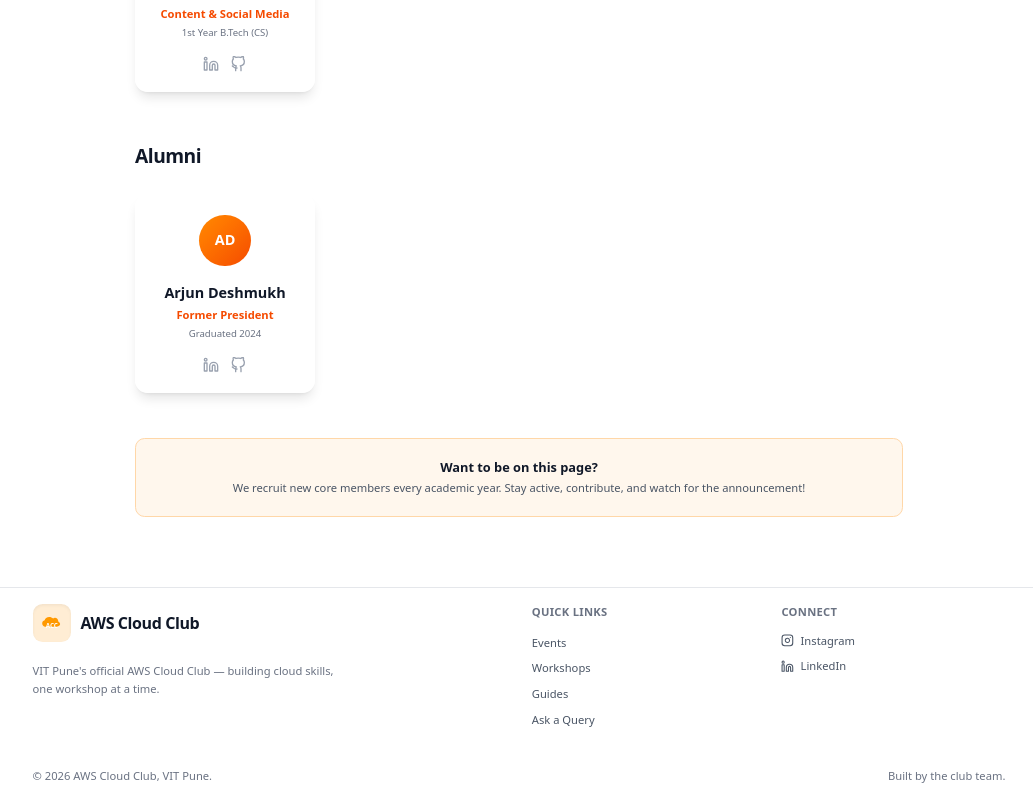
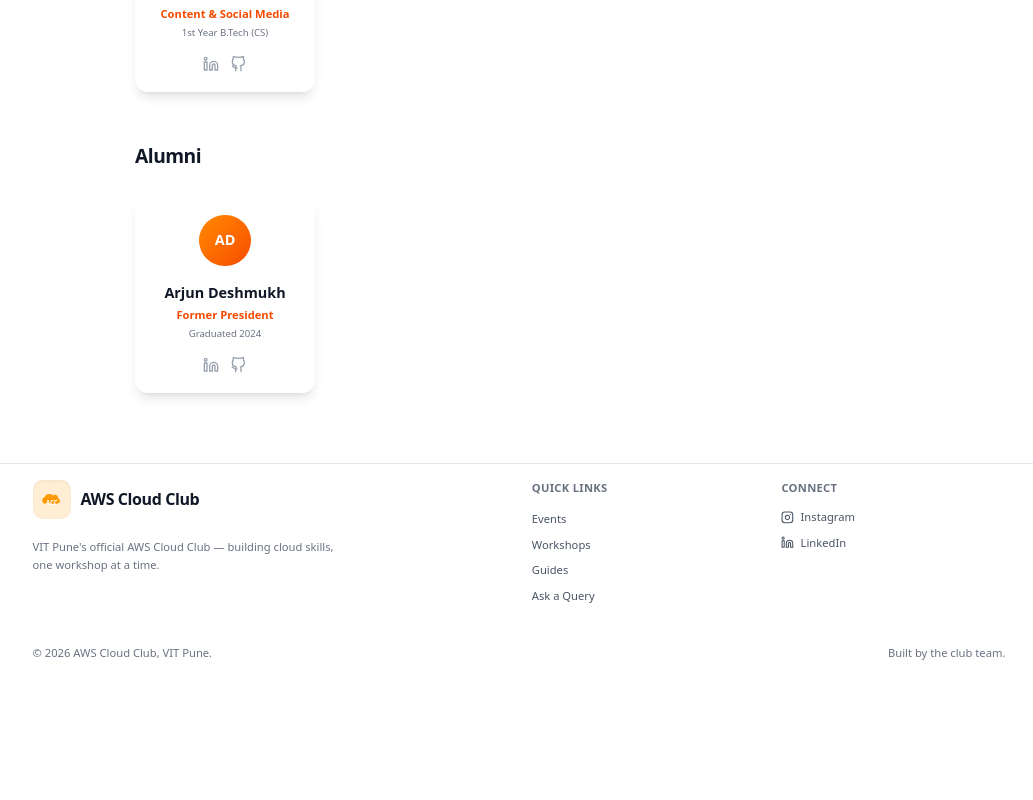
Before and after one commit to dhonde290-netizen/vcloudops, a Next.js app: page /team in a window 1280 px wide. Shown: the part 589-1389 px from the top of the page, without its empty margins (121-1154 px from the left). After the commit the page ends 1266 px from the top, so only its background shows below. Built offline with nearby package versions, Linux system fonts and the light colour scheme; no server answers.

Commit message:
feat: remove core recruitment CTA banner from team page

```diff
--- a/app/(site)/team/page.tsx
+++ b/app/(site)/team/page.tsx
@@ -173,15 +173,6 @@
           </ul>
         </section>
       )}
-
-      {/* Join CTA */}
-      <div className="mt-14 rounded-xl border border-orange-200 bg-orange-50 p-6 text-center dark:border-orange-800 dark:bg-orange-950">
-        <p className="font-semibold text-gray-900 dark:text-white">Want to be on this page?</p>
-        <p className="mt-1 text-sm text-gray-600 dark:text-gray-400">
-          We recruit new core members every academic year. Stay active, contribute, and watch for
-          the announcement!
-        </p>
-      </div>
     </div>
   );
 }
```
